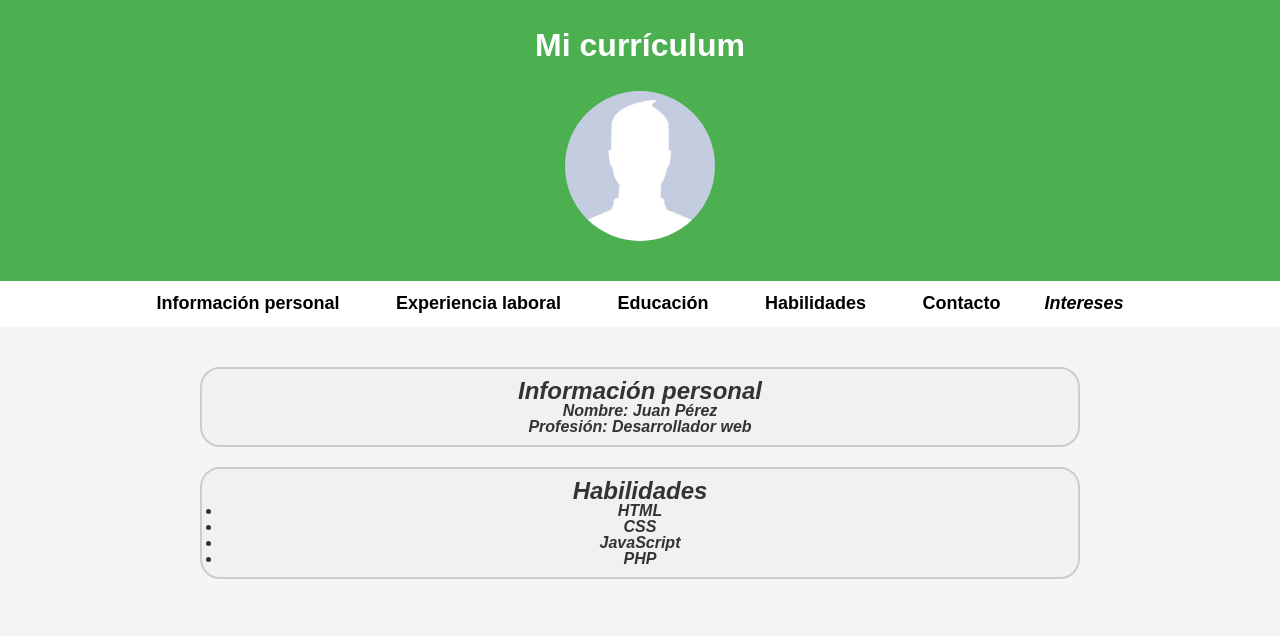
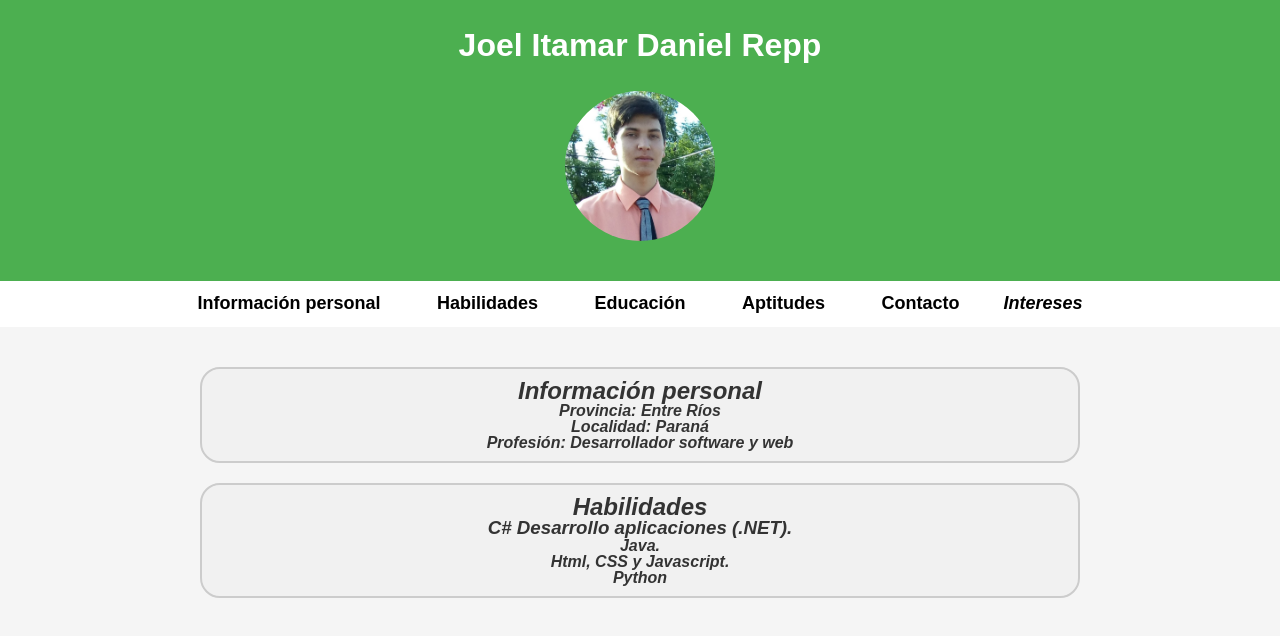
Before and after one commit to ytarepp/ytarepp.github.io, a plain HTML site: page index.html in a window 1280 px wide. Both pictures are taken after a click on the link "Habilidades". Drawn offline with Linux system fonts and the light colour scheme.

Commit message:
Add files via upload

```diff
--- a/index.html
+++ b/index.html
@@ -12,59 +12,54 @@
 
 
     <header >
-      <h1>Mi currículum</h1>
-      <img src="foto-perfil.jpg" alt="Foto de perfil" id="foto-perfil">
+      <h1>Joel Itamar Daniel Repp</h1>
+      <img src="IMG_20181028_180149.jpg" alt="Foto de perfil" id="foto-perfil">
     </header>
 
     <nav>
       <i class="fas "><a href="#informacion-personal">Información personal</a>
-      <i class="fas fa-briefcase"><a href="#experiencia">Experiencia laboral</a></i>
+      <i class="fas fa-briefcase"><a href="#experiencia">Habilidades</a></i>
       <i class="fas fa-graduation-cap"><a href="#educacion">Educación</a></i>
-      <i class="fas fa-cogs"><a href="#habilidades">Habilidades</a></i>
+      <i class="fas fa-cogs"><a href="#habilidades">Aptitudes</a></i>
 	  <i class="fa-solid fa-user-group"><a href="#contactos">Contacto</a></i>
       <i class=""><a href="#intereses">Intereses</a>
     </nav>
-
-
     <section id="informacion-personal">
       <h2>Información personal</h2>
-      <p>Nombre: Juan Pérez</p>
-      <p>Profesión: Desarrollador web</p>
+      <p>Provincia: Entre Ríos</p>
+      <p>Localidad: Paraná</p>
+      <p>Profesión: Desarrollador software y web</p>
     </section>
     <section id="experiencia">
-	  <h2>Experiencia laboral</h2>
-      <h3>Desarrollador web</h3>
-      <p>Empresa XYZ (enero 2018 - actualidad)</p>
-      <ul>
-        <li>Desarrollo de aplicaciones web utilizando HTML, CSS, JavaScript y PHP.</li>
-        <li>Colaboración en el diseño y la implementación de bases de datos.</li>
-      </ul>
+	  <h2>Habilidades</h2>
+      <h3>C# Desarrollo aplicaciones (.NET).</h3>
+      <p>Java.</p>
+      <p>Html, CSS y Javascript.</p>
+      <p>Python</p>
     </section>
     <section id="educacion">
       <h2>Educación</h2>
-      <h3>Licenciatura en Informática</h3>
-      <p>Universidad ABC (2014-2018)</p>
+      <h3>Técnico Universitario en Programación</h3>
+      <p>U.T.N (2021-Actualmente)</p>
     </section>
     <section id="habilidades">
-      <h2>Habilidades</h2>
+      <h2>Aptitudes</h2>
       <ul>
-        <li>HTML</li>
-        <li>CSS</li>
-        <li>JavaScript</li>
-        <li>PHP</li>
+        <li>Manejo de la presión y estrés.</li>
+        <li>Flexibilidad y adaptación al cambio.</li>
+        <li>Capacidad analítica.</li>
       </ul>
     </section>
     <section id="intereses">
       <h2>Intereses</h2>
       <ul>
         <li>Desarrollo web</li>
-        <li>Bases de datos</li>
-        <li>Deportes</li>
+        <li>Desarrollo software</li>
       </ul>
     </section>
 	<section id="contactos">
       <h2>Contactos</h2>
-      <h3>+54 343 9 123423</h3>
+      <h3>+54 343123456</h3>
       <p><i class="fa-brands fa-instagram"> @random</p></i>
     </section>
 
```
Also changed, not shown: IMG_20181028_180149.jpg (added).
